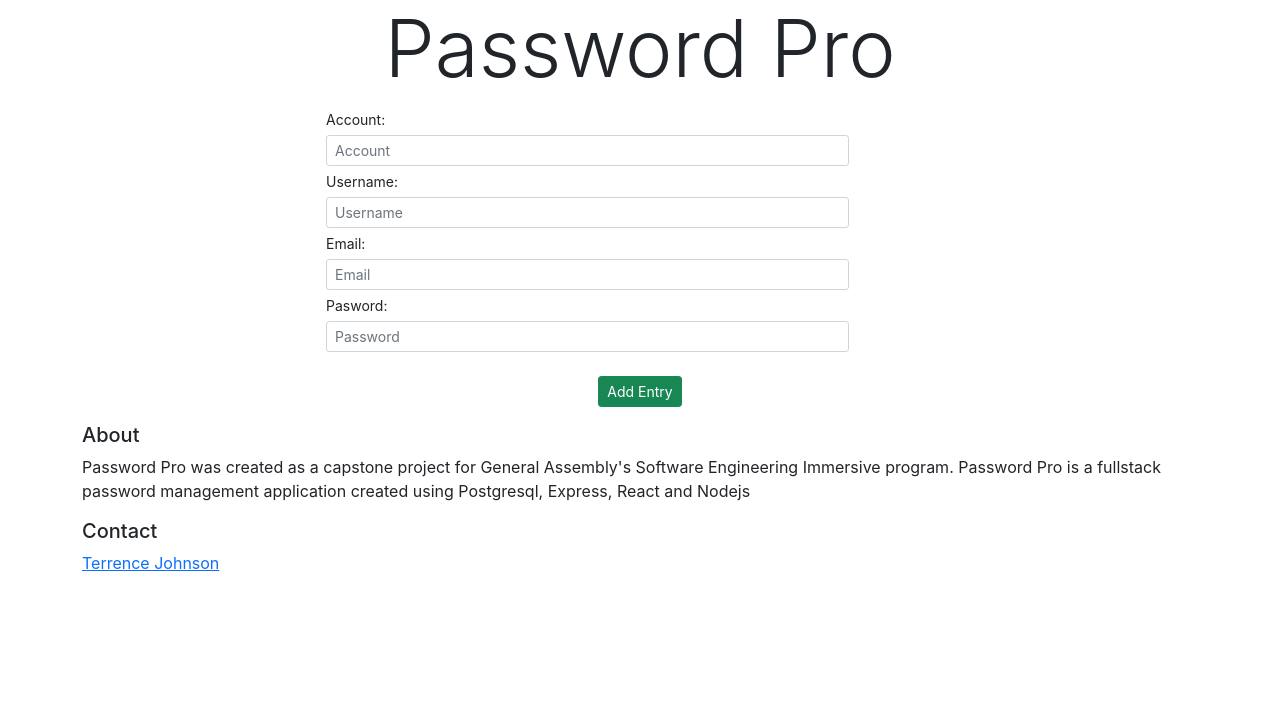
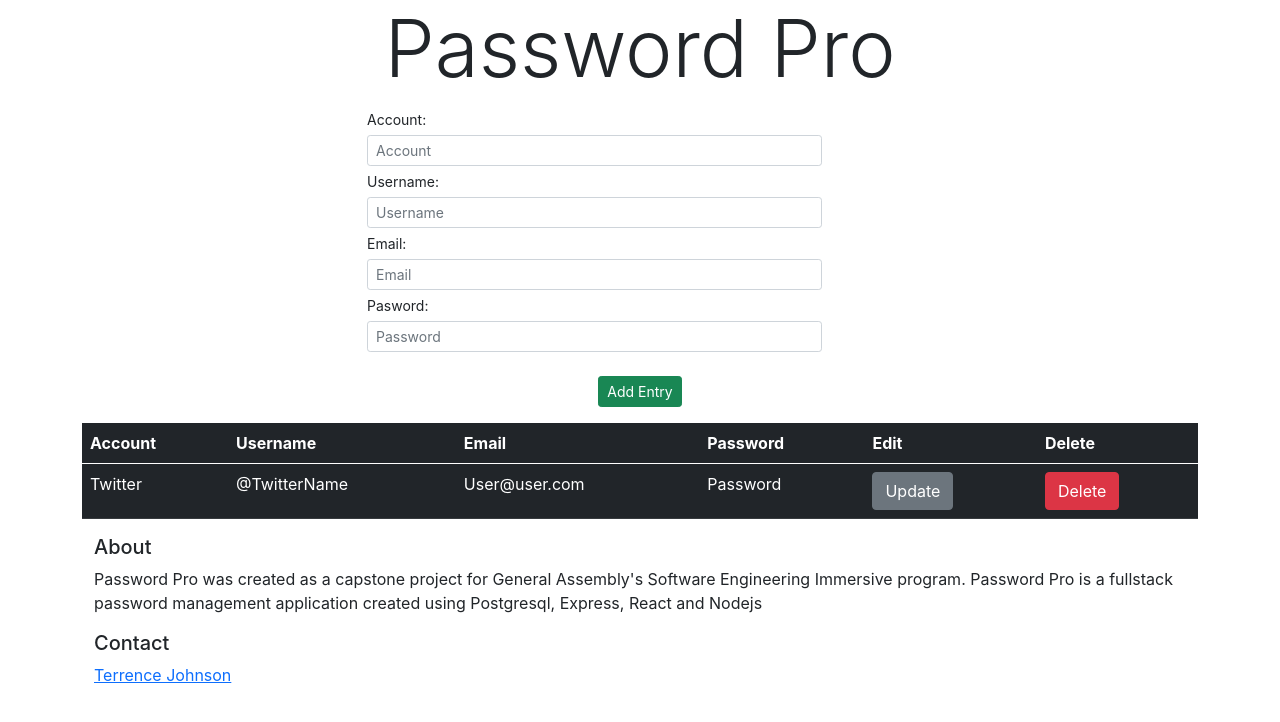
Before and after one commit to TCJohnson1/password_pro, a React (Create React App) app: page / in a window 1280 px wide. Shown: the top 722 px of the page. Built offline with nearby package versions, Linux system fonts and the light colour scheme.

Commit message:
react app working. Front and back end need to be connected

```diff
--- a/src/App.js
+++ b/src/App.js
@@ -8,7 +8,7 @@
 export default class App extends Component {
   render() {
     return (
-      <div>
+      <div className="container">
         <Router>
           <Route exact path="/" component={Home}/>
           <Route exact path="/passwords/:website" component={Details}/>
--- /dev/null
+++ b/src/components/AccountList.jsx
@@ -0,0 +1,32 @@
+import React, { Component } from 'react'
+
+export default class AccountList extends Component {
+      render() {
+            return (
+                  <div className="list-group">
+                        <table className="table table-hover table-dark">
+                              <thead>
+                                    <tr>
+                                          <th scope="col">Account</th>
+                                          <th scope="col">Username</th>
+                                          <th scope="col">Email</th>
+                                          <th scope="col">Password</th>
+                                          <th scope="col">Edit</th>
+                                          <th scope="col">Delete</th>
+                                    </tr>
+                              </thead>
+                              <tbody>
+                                    <tr>
+                                          <td>Twitter</td>
+                                          <td>@TwitterName</td>
+                                          <td>User@user.com</td>
+                                          <td>Password</td>
+                                          <td><button className="btn btn-secondary">Update</button></td>
+                                          <td><button className="btn btn-danger">Delete</button></td>
+                                    </tr>
+                              </tbody>
+                        </table>
+                  </div>
+            )
+      }
+}
--- a/src/routes/Home.jsx
+++ b/src/routes/Home.jsx
@@ -1,4 +1,5 @@
 import React, { Component } from 'react'
+import AccountList from '../components/AccountList'
 import AddAccount from '../components/AddAccount'
 import Footer from '../components/Footer'
 import Header from '../components/Header'
@@ -9,6 +10,7 @@
                   <div>
                         <Header />
                         <AddAccount/>
+                        <AccountList />
                         <Footer />
                   </div>
             )
```
